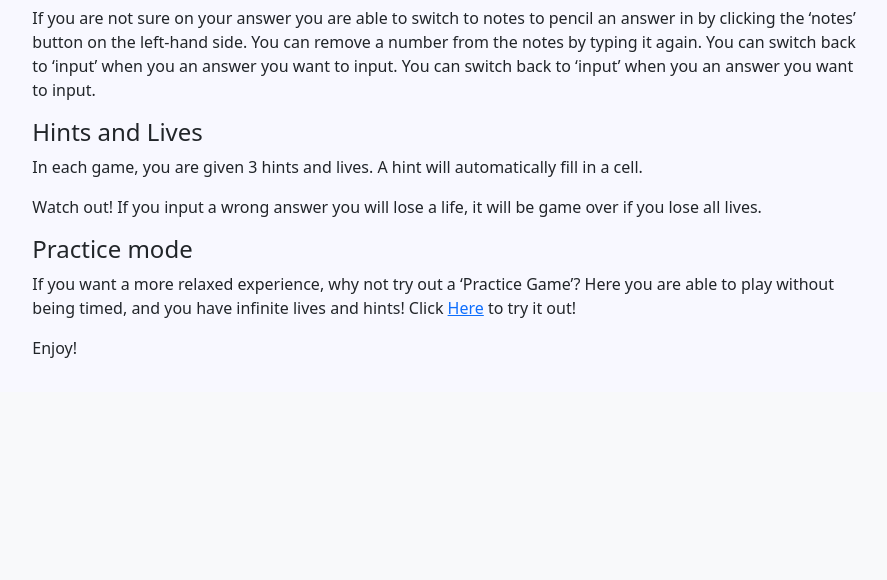
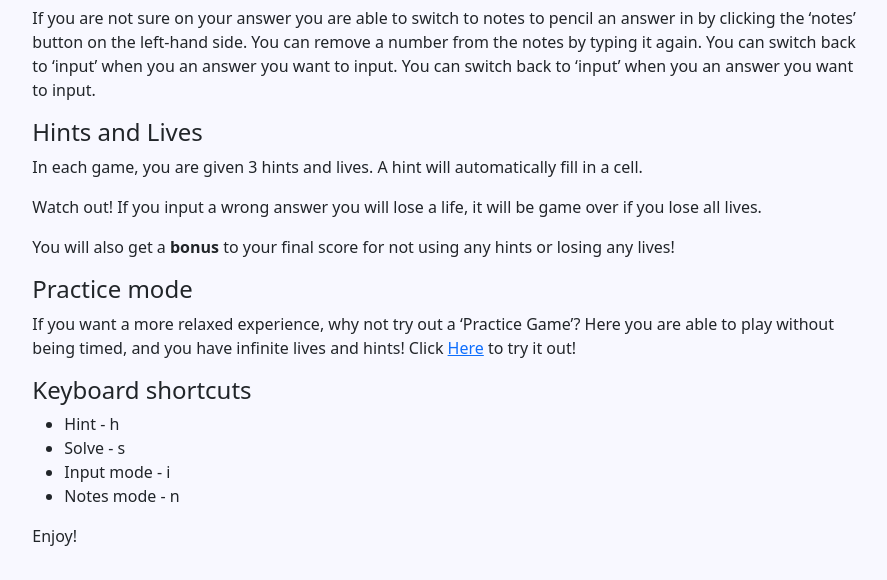
Before and after one commit to danial09/WAD7A_project, a Django app: template templates/sudokugame/help.html in a window 1280 px wide. Shown: the part 928-1508 px from the top of the page, without its empty margins (193-1080 px from the left). Before the commit the page ends 1286 px from the top, so only its background shows below. Run offline with Django 3.2, Linux system fonts and the light colour scheme; the template is opened without the code that fills it, so the values that code supplies are empty; some libraries are stand-ins or nearby versions.

Commit message:
Add keyboard shortcuts to help page.

```diff
--- a/templates/sudokugame/help.html
+++ b/templates/sudokugame/help.html
@@ -34,8 +34,16 @@
     <h4>Hints and Lives</h4>
     <p>In each game, you are given 3 hints and lives. A hint will automatically fill in a cell.</p>
     <p>Watch out! If you input a wrong answer you will lose a life, it will be game over if you lose all lives.</p>
+    <p>You will also get a <strong>bonus</strong> to your final score for not using any hints or losing any lives!</p>
     <h4>Practice mode</h4>
     <p>If you want a more relaxed experience, why not try out a ‘Practice Game’? Here you are able to play without being timed, and you have infinite lives and hints! Click <a href="{% url 'sudokugame:practice' %}">Here</a> to try it out!</p>
+    <h4>Keyboard shortcuts</h4>
+    <ul>
+        <li>Hint - h</li>
+        <li>Solve - s</li>
+        <li>Input mode - i</li>
+        <li>Notes mode - n</li>
+    </ul>
     <p>Enjoy!</p>
 </main>
 {% endblock %}
```
